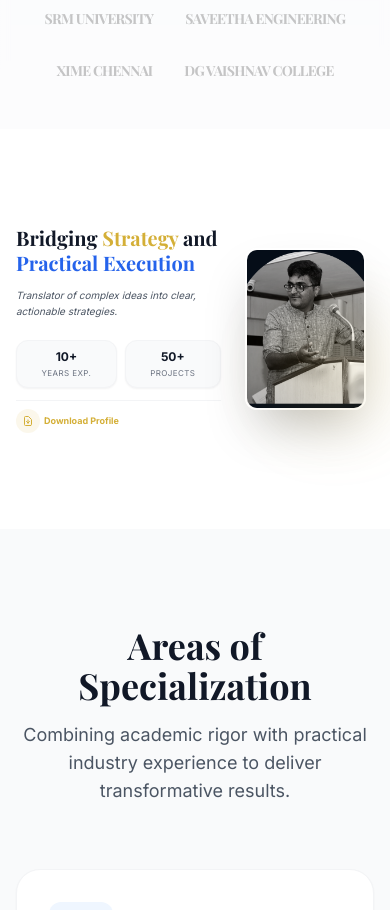
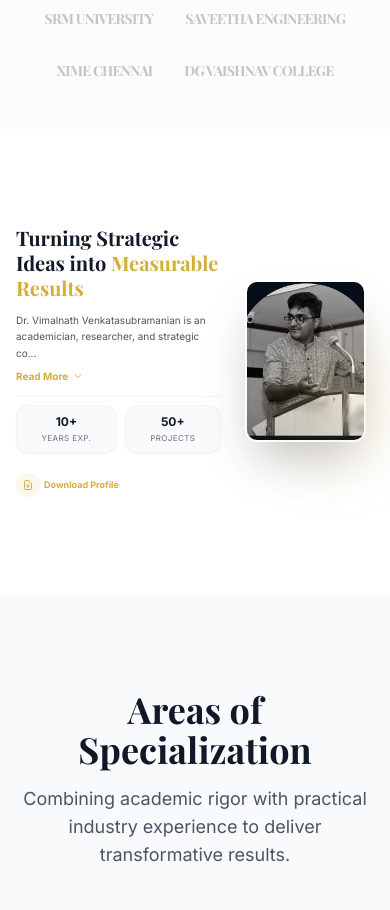
Before and after one commit to theaswinloganathan/portfolio, a React (Vite) app: page / in a window 390 px wide. Shown: the part 1100-2010 px from the top of the page. Built offline with nearby package versions, Linux system fonts and the light colour scheme; a web font is replaced by a local one.

Commit message:
Update About content and add mobile Read More feature

```diff
--- a/src/components/About.jsx
+++ b/src/components/About.jsx
@@ -1,9 +1,16 @@
-import React from 'react';
-import { motion } from 'framer-motion';
+import React, { useState } from 'react';
+import { motion, AnimatePresence } from 'framer-motion';
+import { ChevronDown, ChevronUp } from 'lucide-react';
 
 const About = () => {
+  const [isExpanded, setIsExpanded] = useState(false);
+
+  const paragraph1 = "Dr. Vimalnath Venkatasubramanian is an academician, researcher, and strategic consultant specializing in business management, leadership development, and innovation. With a strong foundation in Management Studies, he combines academic excellence with practical industry insights to support data-driven decision-making and sustainable organizational growth.";
+
+  const paragraph2 = "His expertise in Lean Six Sigma and Design Thinking enables the transformation of complex ideas into effective strategies and measurable outcomes. Through research, consultancy, and mentorship, he is committed to developing future-ready leaders and contributing to academic advancement, industry collaboration, and innovation-driven education.";
+
   return (
-    <section id="about" className="py-24 bg-white dark:bg-dark">
+    <section id="about" className="py-24 bg-white dark:bg-dark overflow-hidden">
       <div className="max-w-7xl mx-auto px-4 sm:px-6 lg:px-8">
         <motion.div
           initial={{ opacity: 0, y: 20 }}
@@ -14,16 +21,53 @@ const About = () => {
         >
           <div className="w-3/5 sm:w-1/2 lg:w-full space-y-3 sm:space-y-6">
             <h2 className="text-xl sm:text-4xl font-serif font-bold text-gray-900 dark:text-white leading-tight">
-              Bridging <span className="text-accentGold">Strategy</span> and <br className="hidden sm:block" /> <span className="text-accentBlue">Practical Execution</span>
+              Turning Strategic Ideas into <span className="text-accentGold">Measurable Results</span>
             </h2>
-            <p className="text-[10px] sm:text-lg text-gray-600 dark:text-gray-400 leading-relaxed italic">
-              Translator of complex ideas into clear, actionable strategies.
-            </p>
-            <p className="text-[10px] sm:text-lg text-gray-600 dark:text-gray-400 leading-relaxed hidden sm:block">
-              With a background in Lean Six Sigma and Design Thinking, I focus on optimizing performance and driving innovation.
-            </p>
 
-            <div className="flex flex-row sm:grid sm:grid-cols-2 gap-2 sm:gap-8 pt-2 sm:pt-8 items-center">
+            <div className="relative">
+              {/* Mobile View: Truncated or Full Based on State */}
+              <div className="lg:hidden">
+                <p className="text-[10px] sm:text-lg text-gray-600 dark:text-gray-400 leading-relaxed">
+                  {isExpanded ? paragraph1 : `${paragraph1.slice(0, 80)}...`}
+                </p>
+
+                <AnimatePresence>
+                  {isExpanded && (
+                    <motion.p
+                      initial={{ opacity: 0, height: 0 }}
+                      animate={{ opacity: 1, height: 'auto' }}
+                      exit={{ opacity: 0, height: 0 }}
+                      className="text-[10px] sm:text-lg text-gray-600 dark:text-gray-400 leading-relaxed mt-2"
+                    >
+                      {paragraph2}
+                    </motion.p>
+                  )}
+                </AnimatePresence>
+
+                <button
+                  onClick={() => setIsExpanded(!isExpanded)}
+                  className="flex items-center gap-1 mt-2 text-[10px] sm:text-sm font-bold text-accentGold hover:text-yellow-600 transition-colors"
+                >
+                  {isExpanded ? (
+                    <>Show Less <ChevronUp className="w-3 h-3 sm:w-4 sm:h-4" /></>
+                  ) : (
+                    <>Read More <ChevronDown className="w-3 h-3 sm:w-4 sm:h-4" /></>
+                  )}
+                </button>
+              </div>
+
+              {/* Desktop View: Always Full */}
+              <div className="hidden lg:block space-y-4">
+                <p className="text-lg text-gray-600 dark:text-gray-400 leading-relaxed">
+                  {paragraph1}
+                </p>
+                <p className="text-lg text-gray-600 dark:text-gray-400 leading-relaxed">
+                  {paragraph2}
+                </p>
+              </div>
+            </div>
+
+            <div className="flex flex-row sm:grid sm:grid-cols-2 gap-2 sm:gap-8 pt-2 sm:pt-8 items-center border-t border-gray-100 dark:border-gray-800 mt-4">
               <div className="p-2 sm:p-6 rounded-xl sm:rounded-3xl bg-gray-50 dark:bg-[#0a0f1d] border border-gray-100 dark:border-gray-800 shadow-sm grow text-center sm:text-left">
                 <h4 className="text-xs sm:text-3xl font-bold text-gray-900 dark:text-white mb-0.5 sm:mb-2">10+</h4>
                 <p className="text-[8px] sm:text-sm text-gray-500 uppercase tracking-wider">Years Exp.</p>
@@ -34,7 +78,7 @@ const About = () => {
               </div>
             </div>
 
-            <div className="pt-2 sm:pt-8 border-t border-gray-100 dark:border-gray-800 mt-4">
+            <div className="pt-2 sm:pt-4">
               <a
                 href="/cv/Dr_Vimalnath_Profile.pdf"
                 target="_blank"
```
